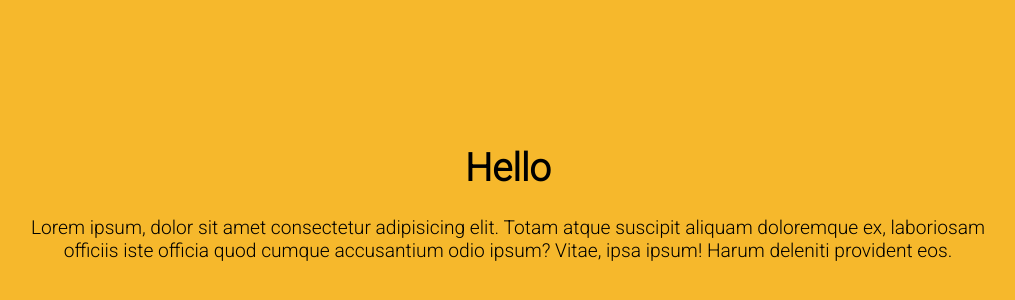
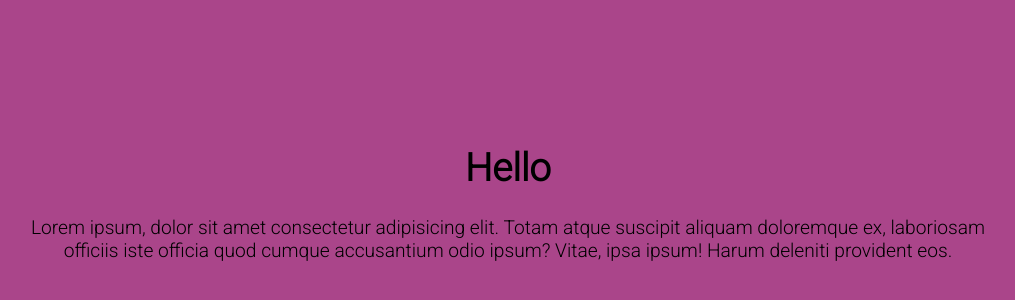
Before and after one commit to do-jonathan4/frontend-styling-practice, a website: page index.html in a window 1280 px wide. Shown: the part 164-464 px from the top of the page, without its empty margins (132-1147 px from the left). Drawn offline with Linux system fonts and the light colour scheme.

Commit message:
changed bg color to #aa458a

```diff
--- a/assets/css/styles.css
+++ b/assets/css/styles.css
@@ -1,3 +1,3 @@
 body {
-        background-color: #f6b82c;
+        background-color: #aa458a;
     }
```
